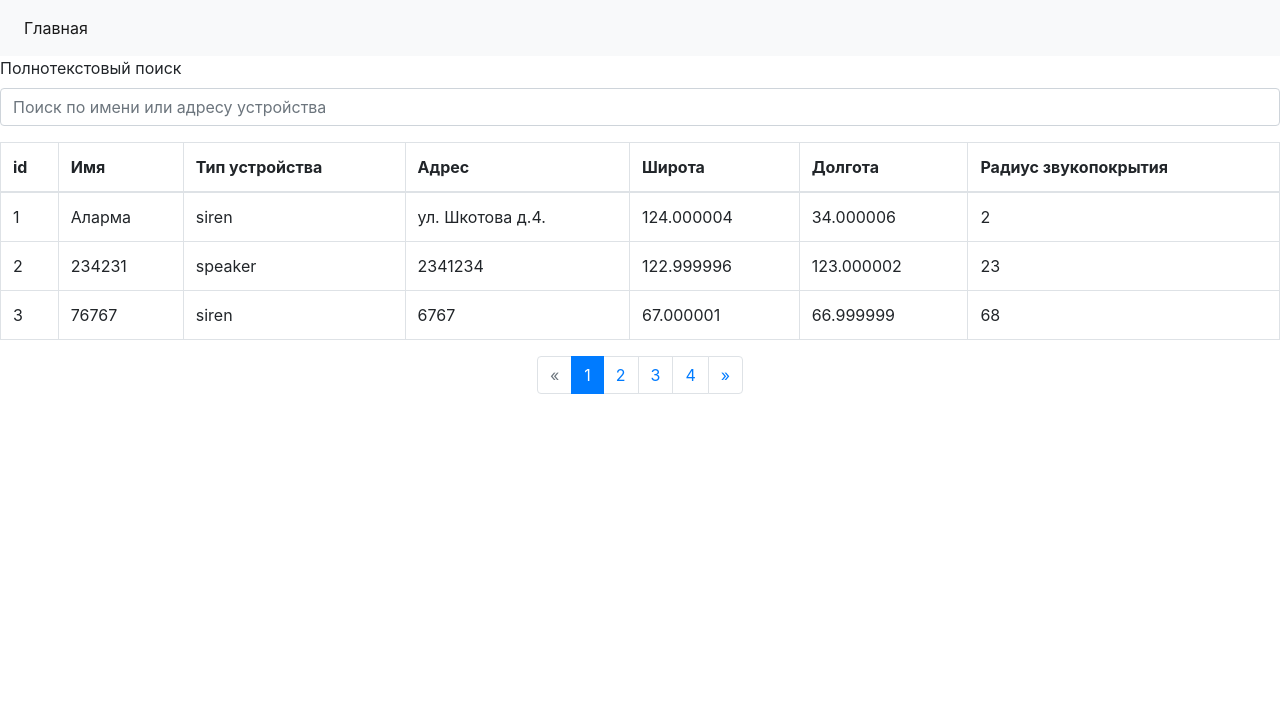
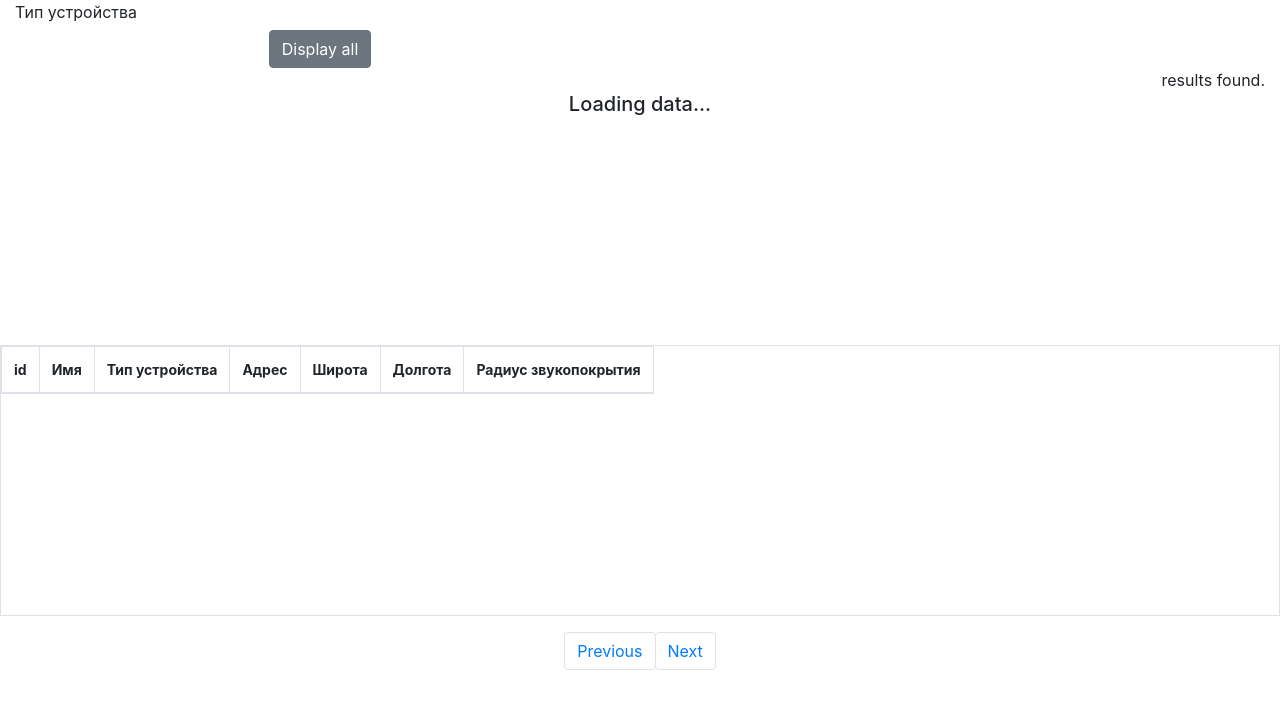
Before and after one commit to YaroLuck/InfoDevTestProject, a Django app: page / in a window 1280 px wide. Shown: the top 709 px of the page. Run offline with Django 3.2, Linux system fonts and the light colour scheme; data comes from the database, SQL or seed files in the repository; both versions use the stored data as it was after the commit; lists and menus that the app fills with data are empty; some libraries are stand-ins or nearby versions.

Commit message:
AJAX + pagination

```diff
--- /dev/null
+++ b/alarmdevice/pagination.py
@@ -0,0 +1,6 @@
+from rest_framework import pagination
+
+
+class StandardResultsSetPagination(pagination.PageNumberPagination):
+    page_size = 3
+    page_size_query_param = 'page_size'
--- a/alarmdevice/serializers.py
+++ b/alarmdevice/serializers.py
@@ -10,6 +10,7 @@
     class Meta:
         model = Device
         fields = [
+            'id',
             'name',
             'device_type',
             'address',
--- /dev/null
+++ b/alarmdevice/static/js/devicefilter.js
@@ -0,0 +1,111 @@
+var send_data = {}
+
+$(document).ready(function () {
+    // bring all the data without any filters
+    getAPIData();
+})
+
+function putTableData(result) {
+    // creating table row for each result and
+    // pushing to the html cntent of table body of listing table
+    let row;
+    if(result["results"].length > 0){
+        $("#no_results").hide();
+        $("#list_data").show();
+        $("#listing").html("");
+        $.each(result["results"], function (a, b) {
+            row = "<tr> <td>" + b.id + "</td>" +
+                "<td>" + b.name + "</td>" +
+                "<td>" + b.device_type + "</td>" +
+                "<td>" + b.address + "</td>" +
+                "<td>" + b.latitude + "</td>" +
+                "<td>" + b.longtitude + "</td>" +
+                "<td>" + b.cover_radius+ "</td></tr>"
+            $("#listing").append(row);
+        });
+    }
+    else{
+        // if no result found for the given filter, then display no result
+        $("#no_results h5").html("No results found");
+        $("#list_data").hide();
+        $("#no_results").show();
+    }
+    // setting previous and next page url for the given result
+    let prev_url = result["previous"];
+    let next_url = result["next"];
+    // disabling-enabling button depending on existence of next/prev page.
+    if (prev_url === null) {
+        $("#previous").addClass("disabled");
+        $("#previous").prop('disabled', true);
+    } else {
+        $("#previous").removeClass("disabled");
+        $("#previous").prop('disabled', false);
+    }
+    if (next_url === null) {
+        $("#next").addClass("disabled");
+        $("#next").prop('disabled', true);
+    } else {
+        $("#next").removeClass("disabled");
+        $("#next").prop('disabled', false);
+    }
+    // setting the url
+    $("#previous").attr("url", result["previous"]);
+    $("#next").attr("url", result["next"]);
+    // displaying result count
+    $("#result-count span").html(result["count"]);
+}
+
+function getAPIData() {
+    let url = $('#list_data').attr("url")
+    $.ajax({
+        method: 'GET',
+        url: url,
+        data: send_data,
+        beforeSend: function(){
+            $("#no_results h5").html("Loading data...");
+        },
+        success: function (result) {
+            putTableData(result);
+        },
+        error: function (response) {
+            $("#no_results h5").html("Something went wrong");
+            $("#list_data").hide();
+        }
+    });
+}
+
+$("#next").click(function () {
+    let url = $(this).attr("url");
+    if (!url)
+        $(this).prop('all', true);
+
+    $(this).prop('all', false);
+    $.ajax({
+        method: 'GET',
+        url: url,
+        success: function (result) {
+            putTableData(result);
+        },
+        error: function(response){
+            console.log(response)
+        }
+    });
+})
+
+$("#previous").click(function () {
+    let url = $(this).attr("url");
+    if (!url)
+        $(this).prop('all', true);
+
+    $(this).prop('all', false);
+    $.ajax({
+        method: 'GET',
+        url: url,
+        success: function (result) {
+            putTableData(result);
+        },
+        error: function(response){
+            console.log(response)
+        }
+    });
+})
--- a/alarmdevice/templates/alarmdevice/base.html
+++ b/alarmdevice/templates/alarmdevice/base.html
@@ -1,28 +1,23 @@
 <!DOCTYPE html>
-<html lang="en">
+<html>
 <head>
-    <meta charset="UTF-8">
-    <title>Title</title>
-    <link rel="stylesheet" href="https://cdn.jsdelivr.net/npm/bootstrap@4.5.3/dist/css/bootstrap.min.css" integrity="sha384-TX8t27EcRE3e/ihU7zmQxVncDAy5uIKz4rEkgIXeMed4M0jlfIDPvg6uqKI2xXr2" crossorigin="anonymous">
+<meta charset="utf-8">
+<meta http-equiv="X-UA-Compatible" content="IE=edge">
+<meta name="viewport" content="width=device-width, initial-scale=1">
+{% block head %}
+{% endblock %}
+<link rel="stylesheet" href="https://maxcdn.bootstrapcdn.com/bootstrap/4.0.0/css/bootstrap.min.css">
+{% block style %}
+{% endblock %}
+<script src="https://cdnjs.cloudflare.com/ajax/libs/jquery/3.3.1/jquery.min.js"></script>
+<script src="https://cdnjs.cloudflare.com/ajax/libs/popper.js/1.12.9/umd/popper.min.js"></script>
+<script src="https://maxcdn.bootstrapcdn.com/bootstrap/4.0.0/js/bootstrap.min.js"></script>
 </head>
 <body>
-<nav class="navbar navbar-expand-lg navbar-light bg-light">
-  <button class="navbar-toggler" type="button" data-toggle="collapse" data-target="#navbarNav" aria-controls="navbarNav" aria-expanded="false" aria-label="Toggle navigation">
-    <span class="navbar-toggler-icon"></span>
-  </button>
-  <div class="collapse navbar-collapse" id="navbarNav">
-    <ul class="navbar-nav">
-      <li class="nav-item active">
-        <a class="nav-link" href="{% url 'MainPage' %}">Главная<span class="sr-only">(current)</span></a>
-      </li>
-    </ul>
-  </div>
-</nav>
 {% block content %}
 {% endblock %}
-<footer>
-    <script src="https://code.jquery.com/jquery-3.1.0.min.js"></script>
-    {% block javascript %}{% endblock %}
-</footer>
+
+{% block script %}
+{% endblock %}
 </body>
 </html>
--- /dev/null
+++ b/alarmdevice/templates/alarmdevice/device.html
@@ -0,0 +1,72 @@
+{% extends "alarmdevice/base.html" %}
+{% load static %}
+{% block style %}
+    <style type="text/css">
+    .properties_table{
+    min-height: 540px;
+    font-size: 14px;
+    }
+    </style>
+{% endblock %}
+{% block content %}
+    <section class="site_filter">
+        <div class="container-fluid">
+            <div class="row">
+                <div class="col-sm-2 col-2">
+                    <div class="form-group">
+                        <label for="device_type">Тип устройства</label>
+                    </div>
+                </div>
+                <div class="col-sm-2 col-2">
+                    <div class="row justify-content-center align-self-center"
+                        style="color:white; margin-top:30px;">
+                        <a class="btn btn-secondary" id="display_all">Display all</a>
+                    </div>
+                </div>
+            </div>
+        </div>
+    </section>
+    <section>
+        <div class="container-fluid">
+            <div id = "result-count" class="text-right">
+                <span class='font-weight-bold'></span> results found.
+            </div>
+            <div class="row properties_table justify-content-center">
+                <div id = "no_results">
+                    <h5>No results found</h5>
+                </div>
+                <table class="table table-bordered table-responsive table-hover table-striped" id="list_data" data-toggle="table" url = "{% url 'listing' %}">
+                    <thead>
+                        <tr>
+                            <th data-field="id">id</th>
+                            <th data-field="name">Имя</th>
+                            <th data-field="device_type">Тип устройства</th>
+                            <th data-field="address">Адрес</th>
+                            <th data-field="latitude">Широта</th>
+                            <th data-field="longtitude">Долгота</th>
+                            <th data-field="cover_radius">Радиус звукопокрытия</th>
+                        </tr>
+                    </thead>
+                    <tbody id="listing">
+                    </tbody>
+                </table>
+            </div>
+            <div class="row justify-content-center">
+                <nav aria-label="navigation">
+                    <ul class="pagination">
+                        <li class="page-item">
+                            <button class="btn btn-primary page-link" id="previous">Previous</button>
+                        </li>
+                        <li class="page-item pull-right">
+                            <button class="btn btn-primary page-link" id="next">Next</button>
+                        </li>
+                    </ul>
+                </nav>
+            </div>
+        </div>
+    </section>
+{% endblock %}
+{% block script %}
+    <script src="{% static 'js/devicefilter.js' %}" type="text/javascript">
+    </script>
+{% endblock %}
--- a/alarmdevice/urls.py
+++ b/alarmdevice/urls.py
@@ -1,8 +1,10 @@
 from django.urls import include, path
 
-from .views import DeviceView, MainPageView
+from .views import DeviceView, MainPageView, DeviceList, DeviceListing
 
 urlpatterns = [
-    path('api/v1/device', DeviceView.as_view()),
-    path('', MainPageView.as_view(), name='MainPage'),
+    # path('api/v1/device', DeviceView.as_view()),
+    # path('', MainPageView.as_view(), name='MainPage'),
+    path('', DeviceList),
+    path('device_listing/', DeviceListing.as_view(), name='listing'),
 ]
--- a/alarmdevice/views.py
+++ b/alarmdevice/views.py
@@ -1,11 +1,14 @@
 from django.core.paginator import Paginator, PageNotAnInteger, EmptyPage
+from django.http import JsonResponse
 from django.shortcuts import render
 from django.views.generic import View
+from rest_framework.generics import ListAPIView
 
 from rest_framework.response import Response
 from rest_framework.views import APIView
 
 from .models import Device
+from .pagination import StandardResultsSetPagination
 from .serializers import DeviceSerializer
 
 
@@ -33,3 +36,13 @@
                       'alarmdevice/index.html',
                       {'page': page,
                        'devices': devices})
+
+
+class DeviceListing(ListAPIView):
+    pagination_class = StandardResultsSetPagination
+    serializer_class = DeviceSerializer
+    queryset = Device.objects.all()
+
+
+def DeviceList(request):
+    return render(request, 'alarmdevice/device.html', {})
--- a/core/settings.py
+++ b/core/settings.py
@@ -79,7 +79,6 @@
 WSGI_APPLICATION = 'core.wsgi.application'
 
 REST_FRAMEWORK = {
-    "DEFAULT_FILTER_BACKENDS": ["django_filters.rest_framework.DjangoFilterBackend"],
     "DEFAULT_PERMISSION_CLASSES": ["rest_framework.permissions.AllowAny"],
 }
 
```
Also changed, not shown: alarmdevice/migrations/0002_auto_20201028_1330.py (added), db.sqlite3.
